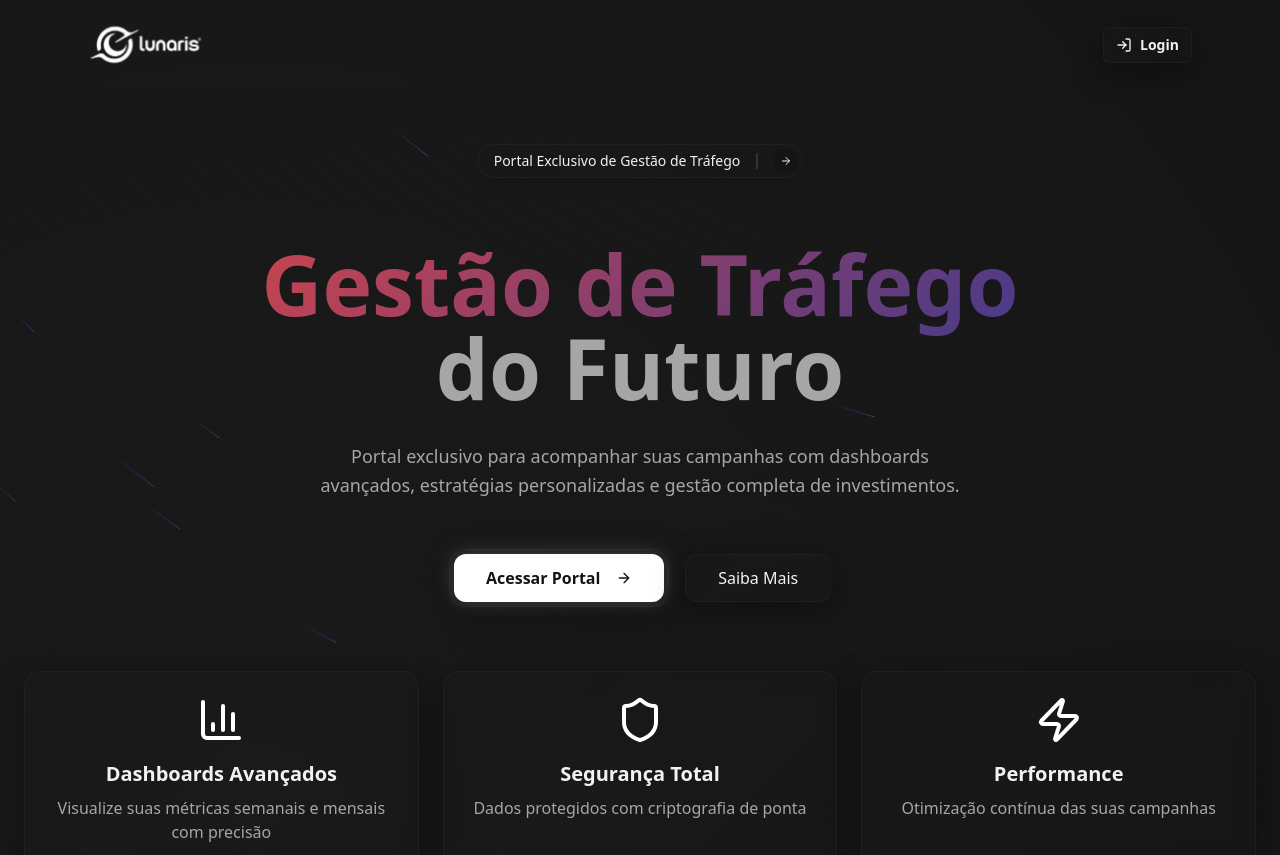
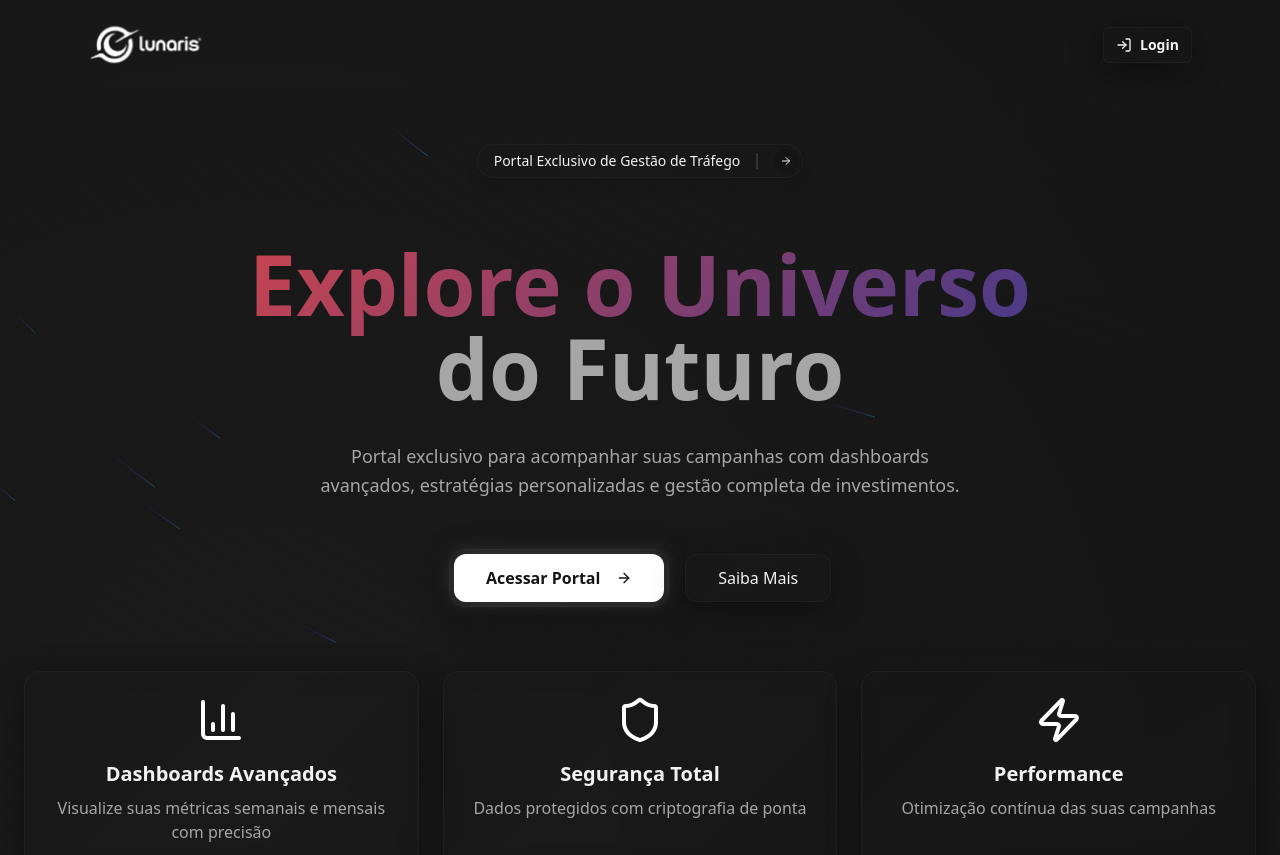
Before and after one commit to Kouttch/Agencialunaris, a React (Vite) app: page / in a window 1280 px wide. Shown: the top 855 px of the page. Built offline with nearby package versions, Linux system fonts and the light colour scheme; the HTML template or start-up script is replaced by a standard one.

Commit message:
Update hero section text

```diff
--- a/src/components/HeroNew.tsx
+++ b/src/components/HeroNew.tsx
@@ -39,7 +39,7 @@ export function HeroNew() {
 
                   <h1 className="mt-8 max-w-4xl mx-auto text-balance text-6xl md:text-7xl lg:mt-16 xl:text-[5.25rem] font-black leading-tight">
                     <span style={{ background: 'linear-gradient(135deg, #c9444f, #483a89)', WebkitBackgroundClip: 'text', WebkitTextFillColor: 'transparent', backgroundClip: 'text' }}>
-                      Gestão de Tráfego
+                      Explore o Universo
                     </span>
                     <br />
                     <span className="text-muted-foreground">do Futuro</span>
```
